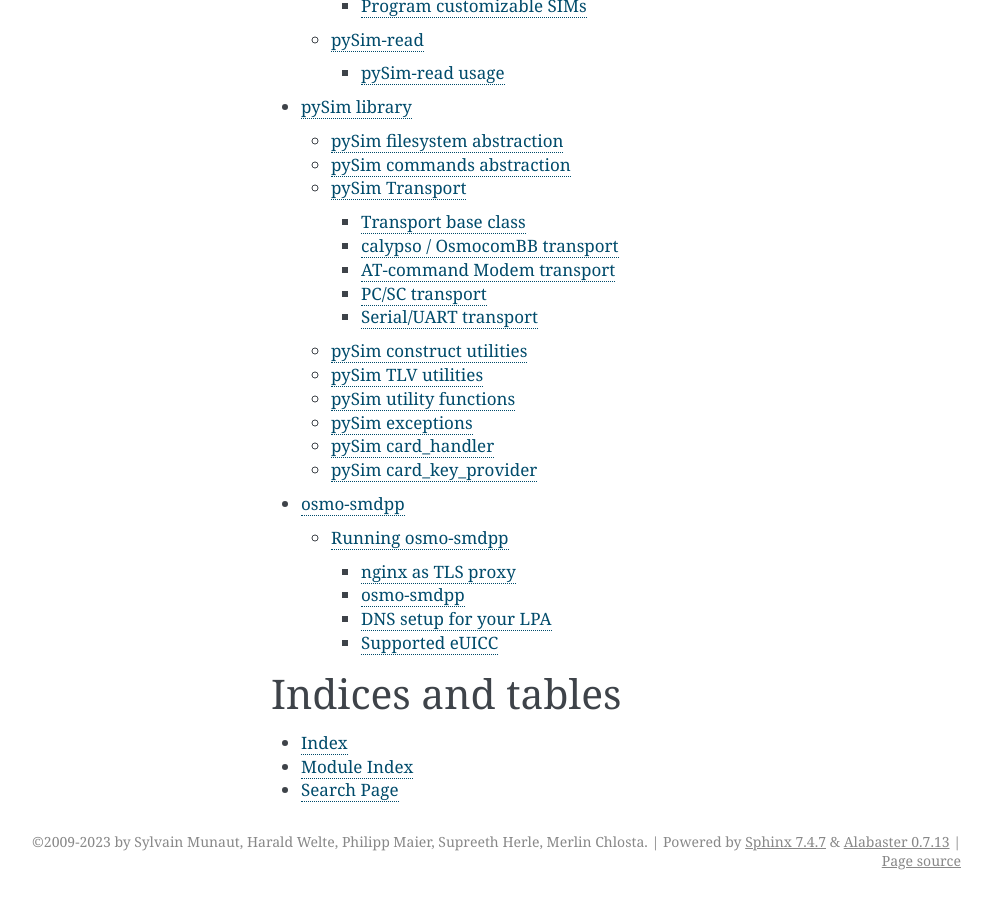
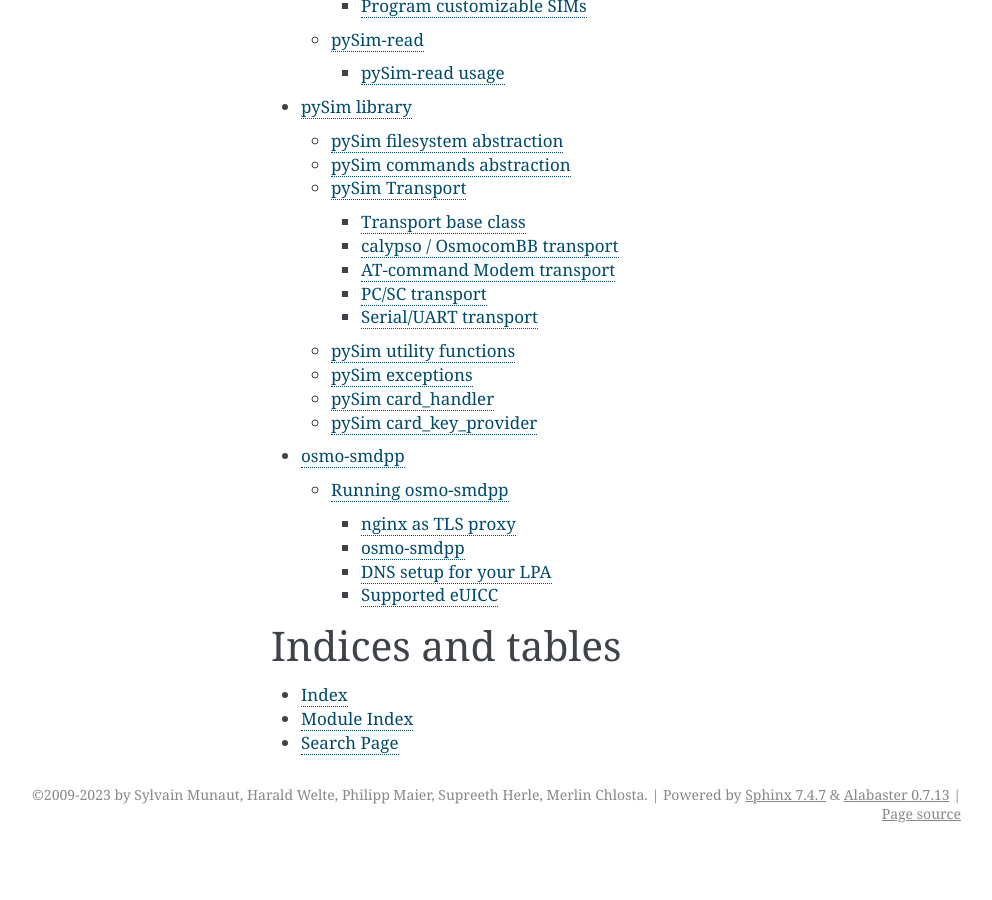
Before and after one commit to osmocom/pysim, a Sphinx documentation site: the page built from docs/index.rst, in a window 1280 px wide and 900 px high, scrolled down 4451 px. Shown: the whole window, without its empty margins (149-1141 px from the left). Built offline with Sphinx 7.4.7, drawn with Linux system fonts in a browser that asks for light colours; after the commit the page ends 5304 px from its top, so only the background shows below that.

Commit message:
docs: remove traces of modules migrated to pyosmocom
Change-Id: I2ebb17f9781c90a81e9e554bddd7a851ef51c82a

```diff
--- a/docs/library.rst
+++ b/docs/library.rst
@@ -74,18 +74,6 @@
    :members:
 
 
-pySim construct utilities
--------------------------
-
-.. automodule:: pySim.construct
-   :members:
-
-pySim TLV utilities
--------------------
-
-.. automodule:: pySim.tlv
-   :members:
-
 pySim utility functions
 -----------------------
 
```
